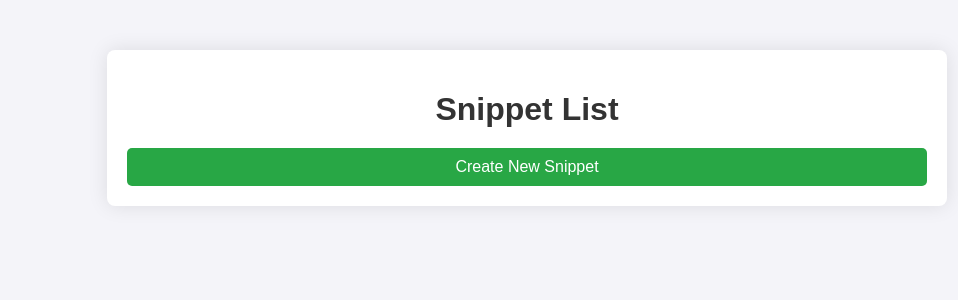
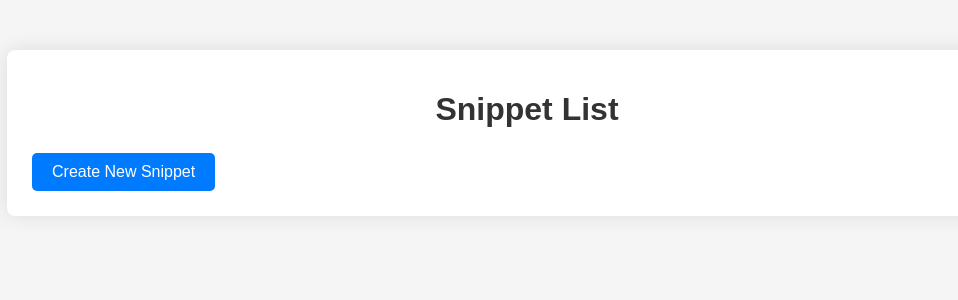
Before and after one commit to 4rsa/Pastebin, a Django app: page /snippets/ in a window 1280 px wide. Shown: the top 300 px of the page, without its empty margins (113-1071 px from the left). Run offline with Django 4.2, Linux system fonts and the light colour scheme; data that the repository does not hold is empty.

Commit message:
design Patch:  - Buttons  -Text Areas    - Detail View

```diff
--- a/static/css/styles.css
+++ b/static/css/styles.css
@@ -1,32 +1,51 @@
-/*------------------------------------------------------ Create & Update------------------------------------------------------*/
-textarea#content {
-    width: 100%; /* Make the textarea full width within its container */
-    max-width: 1200px; /* Set a maximum width to control the content width */
-    height: 300px; /* Set a larger height */
-    padding: 10px; /* Add some padding for better readability */
-    font-size: 16px; /* Increase font size for better readability */
-    resize: vertical; /* Allow only vertical resizing */
-    margin: 20px auto; /* Center the textarea horizontally */
-    display: block; /* Display block for margin auto to work */
-    box-sizing: border-box; /* Include padding and border in the element's total width */
-}
-
-/* snippets/static/css/styles.css */
-body {
-    background-color:whitesmoke
-}
-
-/*------------------------------------------------------- List -------------------------------------------------------*/
+/*------------------------------------------------------ Global Styles ------------------------------------------------------*/
 
 body {
+    background-color: whitesmoke;
     font-family: 'Arial', sans-serif;
-    background-color: #f4f4f9;
     margin: 0;
     padding: 0;
 }
 
+/* General Button Styles */
+button, .button {
+    background-color: #007bff;
+    display: inline-block;
+    padding: 10px 20px;
+    margin: 5px;
+    font-size: 16px;
+    text-decoration: none;
+    color: #fff;
+    border-radius: 5px;
+    transition: background-color 0.3s;
+    border: none;
+    cursor: pointer;
+}
+
+button:hover, .button:hover {
+    background-color: #0056b3;
+}
+
+/* Specific Button Variants */
+.create-snippet {
+    background-color: #28a745;
+}
+
+.create-snippet:hover {
+    background-color: #218838;
+}
+
+.snippet-list button {
+    background-color: #dc3545;
+}
+
+.snippet-list button:hover {
+    background-color: #c82333;
+}
+
+/*------------------------------------------------------ Layout Styles ------------------------------------------------------*/
+
 .content-container {
-    max-width: 800px;
     margin: 50px auto;
     padding: 20px;
     background-color: #fff;
@@ -34,11 +53,46 @@ body {
     box-shadow: 0 0 20px rgba(0, 0, 0, 0.1);
 }
 
+.content-container {
+    max-width: 1000px; /* Override specific max-width for different views */
+}
+
 h1 {
     color: #333;
     text-align: center;
     margin-bottom: 20px;
 }
+
+/*------------------------------------------------------ Form Elements ------------------------------------------------------*/
+
+textarea#content, .snippet-content {
+    width: 100%;
+    box-sizing: border-box;
+    border-radius: 5px;
+    padding: 10px;
+    margin: 20px auto;
+    display: block;
+    font-size: 16px;
+    resize: vertical;
+}
+
+textarea#content {
+    max-width: 1200px;
+    height: 300px;
+}
+
+.snippet-content {
+    background-color: #f9f9f9;
+    height: 400px;
+    overflow-x: auto;
+    overflow-y: auto;
+    line-height: 1.5;
+    white-space: pre-wrap;
+    word-break: break-word;
+    box-shadow: 0 0 10px rgba(0, 0, 0, 0.05);
+}
+
+/*------------------------------------------------------ List Styles ------------------------------------------------------*/
 
 .snippet-list {
     list-style: none;
@@ -75,78 +129,3 @@ h1 {
     display: inline;
     margin: 0;
 }
-
-.snippet-list button {
-    background-color: #dc3545;
-    color: white;
-    border: none;
-    padding: 5px 10px;
-    border-radius: 5px;
-    cursor: pointer;
-    transition: background-color 0.3s;
-}
-
-.snippet-list button:hover {
-    background-color: #c82333;
-}
-
-.create-snippet {
-    display: block;
-    text-align: center;
-    margin-top: 20px;
-    text-decoration: none;
-    background-color: #28a745;
-    color: white;
-    padding: 10px 20px;
-    border-radius: 5px;
-    transition: background-color 0.3s;
-}
-
-.create-snippet:hover {
-    background-color: #218838;
-}
-
-/*------------------------------------------------------- Detail -------------------------------------------------------*/
-
-.snippet-content {
-    background-color: #f9f9f9;
-    padding: 15px;
-    border-radius: 5px;
-    margin-bottom: 20px;
-    font-size: 16px;
-    line-height: 1.5;
-    white-space: pre-wrap; /* Ensures content respects the preformatted style with word wrapping */
-    box-shadow: 0 0 10px rgba(0, 0, 0, 0.05);
-}
-
-.button-group {
-    text-align: center;
-    margin-top: 20px;
-}
-
-.button {
-    display: inline-block;
-    padding: 10px 20px;
-    margin: 5px;
-    font-size: 16px;
-    text-decoration: none;
-    color: #fff;
-    border-radius: 5px;
-    transition: background-color 0.3s;
-}
-
-.edit-button {
-    background-color: #007bff;
-}
-
-.edit-button:hover {
-    background-color: #0056b3;
-}
-
-.back-button {
-    background-color: #6c757d;
-}
-
-.back-button:hover {
-    background-color: #5a6268;
-}
--- a/templates/snippets/create_snippet.html
+++ b/templates/snippets/create_snippet.html
@@ -1,3 +1,5 @@
+<!-- snippets/templates/snippets/create_snippet.html -->
+
 <!DOCTYPE html>
 <html>
 <head>
--- a/templates/snippets/snippet_list.html
+++ b/templates/snippets/snippet_list.html
@@ -1,3 +1,5 @@
+<!-- snippets/templates/snippets/snippet_list.html -->
+
 <!DOCTYPE html>
 <html>
 <head>
@@ -25,7 +27,7 @@
                 </li>
             {% endfor %}
         </ul>
-        <a href="{% url 'create_snippet' %}" class="create-snippet">Create New Snippet</a>
+        <a href="{% url 'create_snippet' %}" class="button">Create New Snippet</a>
     </div>
 </body>
 </html>
```
Also changed, not shown: templates/snippets/snippet_detail.html (+5 -5 lines).
